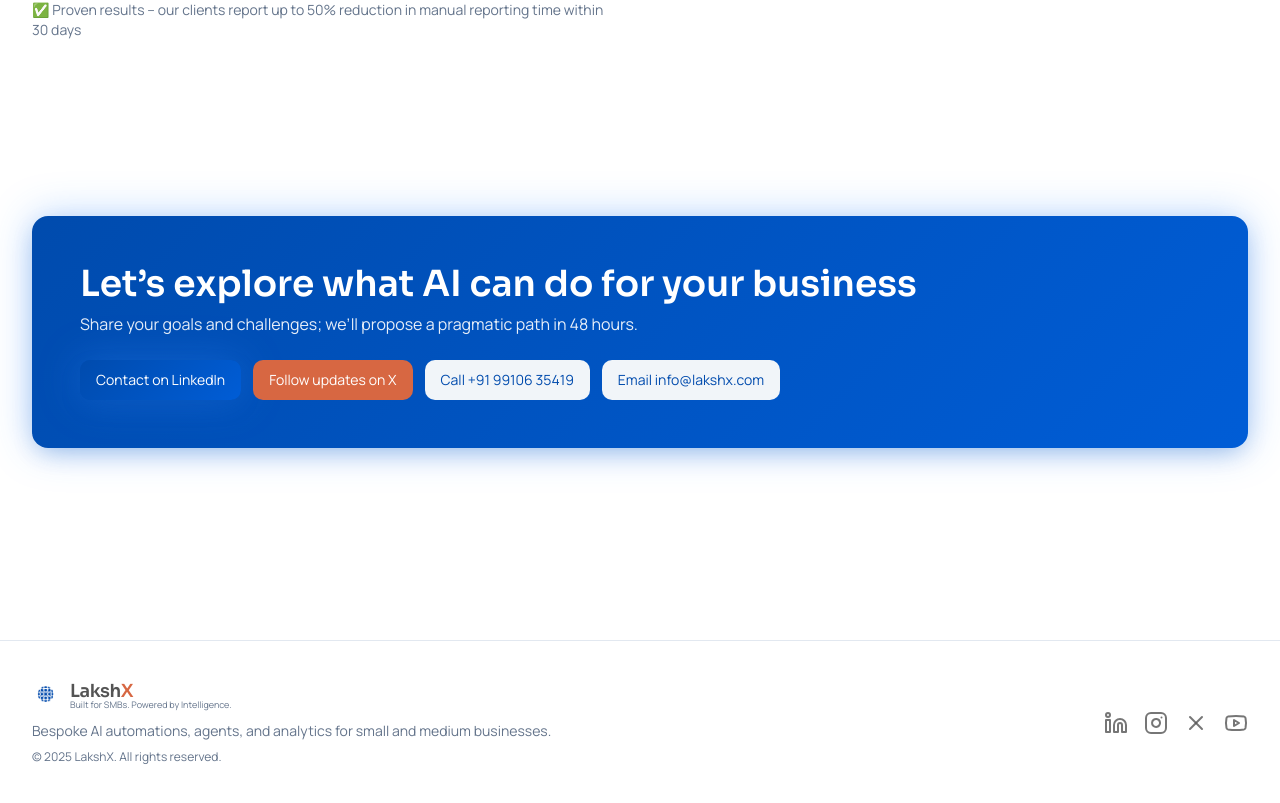
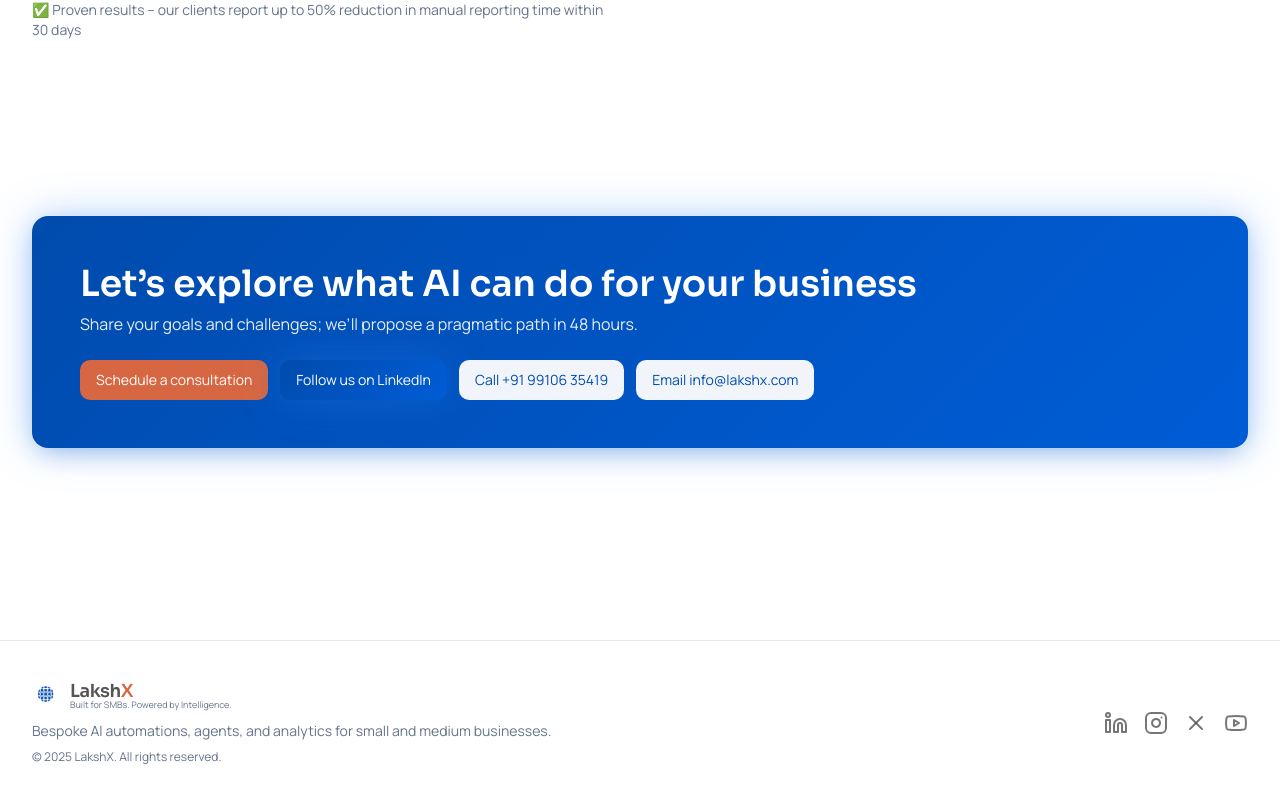
Before and after one commit to DataDrivenAnalyst/lakshx-ai-website, a React (Vite) app: page / in a window 1280 px wide. Shown: the part 2107-2910 px from the top of the page. Built offline with nearby package versions, Linux system fonts and the light colour scheme.

Commit message:
Update section 6 buttons

```diff
--- a/src/pages/Index.tsx
+++ b/src/pages/Index.tsx
@@ -150,11 +150,11 @@ const Index = () => {
             <h2 className="font-display text-3xl md:text-4xl">Let’s explore what AI can do for your business</h2>
             <p className="mt-2 text-primary-foreground/90 max-w-prose">Share your goals and challenges; we’ll propose a pragmatic path in 48 hours.</p>
             <div className="mt-6 flex flex-wrap gap-3">
+              <Button variant="accent" asChild>
+                <a href="/consultation">Schedule a consultation</a>
+              </Button>
               <Button variant="hero" asChild>
-                <a href="https://www.linkedin.com/company/laksh-x/" target="_blank" rel="noopener noreferrer">Contact on LinkedIn</a>
-              </Button>
-              <Button variant="accent" asChild>
-                <a href="https://x.com/LakshX_Up" target="_blank" rel="noopener noreferrer">Follow updates on X</a>
+                <a href="https://www.linkedin.com/company/laksh-x/" target="_blank" rel="noopener noreferrer">Follow us on LinkedIn</a>
               </Button>
               <Button variant="secondary" asChild>
                 <a href="tel:+919910635419">Call +91 99106 35419</a>
```
